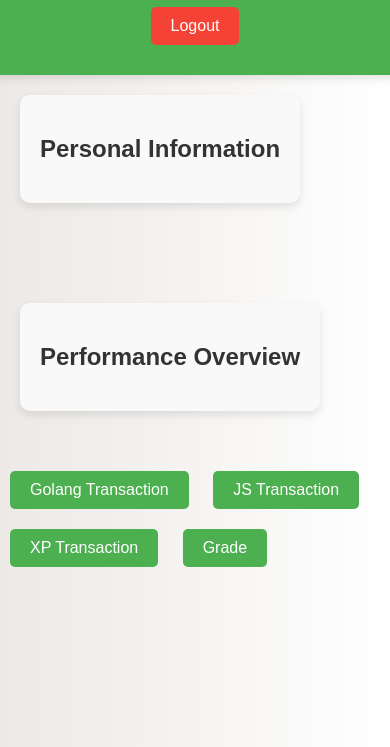
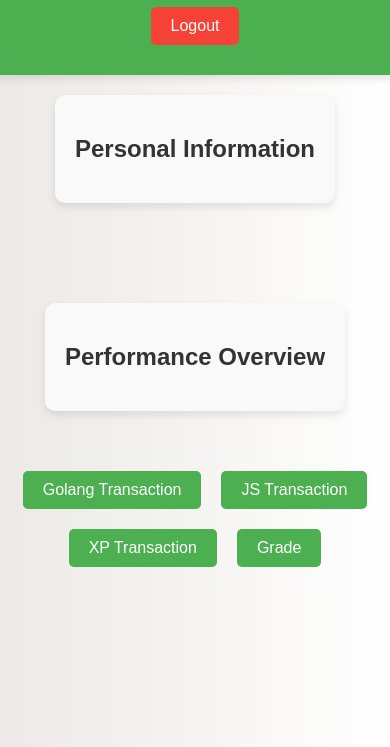
Before and after one commit to eediallo/graphql, a website with bundled scripts: page dashboard.html in a window 390 px wide. Shown: the part 167-914 px from the top of the page. Built offline with nearby package versions, Linux system fonts and the light colour scheme; no server answers.

Commit message:
feat: add responsive styles for profile and button containers

```diff
--- a/UI/style.css
+++ b/UI/style.css
@@ -155,3 +155,14 @@ tr:hover,
   transform: rotate(-90deg);
   transform-origin: center;
 }
+
+
+@media screen and (max-width: 768px) {
+  #profile-container,   #btns-container {
+    display: flex;
+    flex-direction: row;
+    justify-content: center;
+    flex-wrap: wrap;
+  }
+
+}
```
